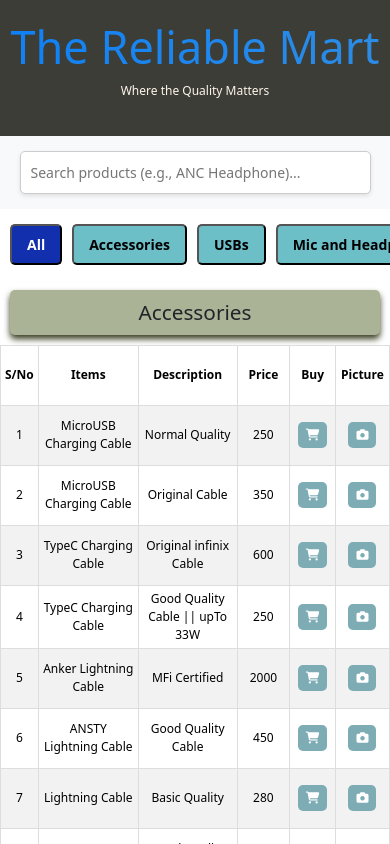
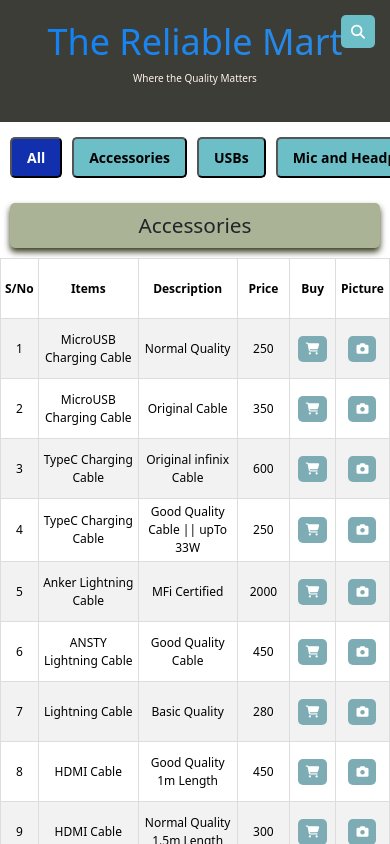
Before and after one commit to TheReliableMart/ItemList, a React (Vite) app: page / in a window 390 px wide. Shown: the top 844 px of the page. Built offline with nearby package versions, Linux system fonts and the light colour scheme.

Commit message:
search bar shortened

```diff
--- a/src/App.jsx
+++ b/src/App.jsx
@@ -1,18 +1,18 @@
 
-
-
-
+// // App.jsx
 // import React, { useState, useEffect } from 'react';
 // import 'bootstrap/dist/css/bootstrap.min.css';
 // import Header from './components/Header';
 // import ProductTable from './components/ProductTable';
 // import Footer from './components/Footer';
 // import ProductButtons from './components/ProductButtons';
+// import SearchBar from './components/SearchBar'; // Added import for SearchBar
 // import styles from './App.module.css';
 
 // const App = () => {
 //   const [selectedCategory, setSelectedCategory] = useState('all');
 //   const [applyDiscountToAll, setApplyDiscountToAll] = useState(false);
+//   const [searchTerm, setSearchTerm] = useState(''); // Added state for searchTerm
 
 //   useEffect(() => {
 //     const checkDiscountPeriod = () => {
@@ -39,6 +39,7 @@
 //   return (
 //     <div className={styles.container}>
 //       <Header />
+//       <SearchBar searchTerm={searchTerm} setSearchTerm={setSearchTerm} /> {/* Added SearchBar component */}
 
 //       <main className={styles.content}>
 //         <div className="col-12">
@@ -51,6 +52,7 @@
 //           <ProductTable
 //             selectedCategory={selectedCategory}
 //             applyDiscountToAll={applyDiscountToAll}
+//             searchTerm={searchTerm} /* Passed searchTerm to ProductTable */
 //           />
 //         </div>
 //       </main>
@@ -73,13 +75,13 @@ import Header from './components/Header';
 import ProductTable from './components/ProductTable';
 import Footer from './components/Footer';
 import ProductButtons from './components/ProductButtons';
-import SearchBar from './components/SearchBar'; // Added import for SearchBar
 import styles from './App.module.css';
 
 const App = () => {
   const [selectedCategory, setSelectedCategory] = useState('all');
   const [applyDiscountToAll, setApplyDiscountToAll] = useState(false);
-  const [searchTerm, setSearchTerm] = useState(''); // Added state for searchTerm
+  const [searchTerm, setSearchTerm] = useState('');
+  const [isSearchOpen, setIsSearchOpen] = useState(false); // Added to manage search bar state
 
   useEffect(() => {
     const checkDiscountPeriod = () => {
@@ -87,7 +89,6 @@ const App = () => {
       const discountStart = new Date(now.getFullYear(), 10, 11, 0, 0); // Nov 11, 12:00 PM
       const discountEnd = new Date(now.getFullYear(), 10, 12, 0, 0); // Nov 11, 11:59 PM
 
-      // Apply discount only within this period
       if (now >= discountStart && now <= discountEnd) {
         setApplyDiscountToAll(true);
       } else {
@@ -96,34 +97,39 @@ const App = () => {
     };
 
     checkDiscountPeriod();
-
-    // Check every minute to update discount status
     const intervalId = setInterval(checkDiscountPeriod, 60000);
 
-    return () => clearInterval(intervalId); // Cleanup interval on unmount
+    return () => clearInterval(intervalId);
   }, []);
+
+  // Function to close search bar
+  const closeSearchBar = () => {
+    setIsSearchOpen(false);
+  };
 
   return (
     <div className={styles.container}>
-      <Header />
-      <SearchBar searchTerm={searchTerm} setSearchTerm={setSearchTerm} /> {/* Added SearchBar component */}
-
+      <Header
+        searchTerm={searchTerm}
+        setSearchTerm={setSearchTerm}
+        isSearchOpen={isSearchOpen}
+        setIsSearchOpen={setIsSearchOpen}
+      />
       <main className={styles.content}>
         <div className="col-12">
           <ProductButtons
             onSelectCategory={setSelectedCategory}
             selectedCategory={selectedCategory}
             applyDiscountToAll={applyDiscountToAll}
+            closeSearchBar={closeSearchBar} // Pass callback to ProductButtons
           />
-
           <ProductTable
             selectedCategory={selectedCategory}
             applyDiscountToAll={applyDiscountToAll}
-            searchTerm={searchTerm} /* Passed searchTerm to ProductTable */
+            searchTerm={searchTerm}
           />
         </div>
       </main>
-
       <footer className={styles.footer}>
         <Footer />
       </footer>
--- a/src/components/Header.jsx
+++ b/src/components/Header.jsx
@@ -1,11 +1,58 @@
-import React from 'react';
-import styles from './Header.module.css'; // Assuming you're using CSS Modules
+// import React from 'react';
+// import styles from './Header.module.css'; // Assuming you're using CSS Modules
 
-function Header() {
+// function Header() {
+//   return (
+//     <header className={styles.header}>
+//       <h1 className={styles.brandName}>The Reliable Mart</h1>
+//       <p className={styles.description}>Where the Quality Matters</p>
+//     </header>
+//   );
+// }
+
+// export default Header;
+
+
+
+import React, { useEffect } from 'react';
+import styles from './Header.module.css';
+import searchStyles from './SearchBar.module.css';
+import '@fortawesome/fontawesome-free/css/all.min.css';
+
+function Header({ searchTerm, setSearchTerm, isSearchOpen, setIsSearchOpen }) {
+  const toggleSearch = () => {
+    setIsSearchOpen(!isSearchOpen);
+  };
+
+  useEffect(() => {
+    const handleScroll = () => {
+      if (window.innerWidth <= 768 && isSearchOpen) {
+        setIsSearchOpen(false);
+      }
+    };
+
+    window.addEventListener('scroll', handleScroll);
+    return () => window.removeEventListener('scroll', handleScroll);
+  }, [isSearchOpen, setIsSearchOpen]);
+
   return (
     <header className={styles.header}>
       <h1 className={styles.brandName}>The Reliable Mart</h1>
       <p className={styles.description}>Where the Quality Matters</p>
+      <div className={styles.searchContainer}>
+        <button onClick={toggleSearch} className={styles.searchButton}>
+          <i className="fas fa-search"></i>
+        </button>
+        {isSearchOpen && (
+          <input
+            type="text"
+            placeholder="Search products (e.g., ANC Headphone)..."
+            value={searchTerm}
+            onChange={(e) => setSearchTerm(e.target.value)}
+            className={`${searchStyles.searchInput} ${isSearchOpen ? searchStyles.expand : ''}`}
+          />
+        )}
+      </div>
     </header>
   );
 }
--- a/src/components/Header.module.css
+++ b/src/components/Header.module.css
@@ -4,6 +4,7 @@
   padding: 20px 0;
   background-color: #3C3D37;
   width: 100vw;
+  position: relative;
 }
 
 .brandName {
@@ -20,8 +21,36 @@
   font-size: 12px;
   color: #FFF4EA;
   opacity: 0;
-  animation: pump 2s ease-out forwards ;
-  animation-delay: 1.5s; /* Delays until the brand name is halfway */
+  animation: pump 2s ease-out forwards;
+  animation-delay: 1.5s;
+}
+
+.searchContainer {
+  position: absolute;
+  top: 20px;
+  right: 20px;
+  display: flex;
+  align-items: center;
+}
+
+.searchButton {
+  background-color: #6CBEC7;
+  border: none;
+  border-radius: 5px;
+  padding: 8px 12px;
+  cursor: pointer;
+  color: white;
+  font-size: 16px;
+  transition: background-color 0.3s ease;
+}
+
+.searchButton:hover {
+  background-color: #0057b3c9;
+}
+
+.searchButton:focus {
+  outline: none;
+  box-shadow: 0 0 5px rgba(0, 123, 255, 0.5);
 }
 
 /* Gradient Slide Animation */
@@ -64,3 +93,44 @@
     opacity: 1;
   }
 }
+
+/* Responsive styles */
+@media (max-width: 768px) {
+  .brandName {
+    font-size: 36px;
+  }
+
+  .description {
+    font-size: 10px;
+  }
+
+  .searchContainer {
+    top: 15px;
+    right: 15px;
+  }
+
+  .searchButton {
+    padding: 6px 10px;
+    font-size: 14px;
+  }
+}
+
+@media (max-width: 480px) and (orientation: landscape) {
+  .brandName {
+    font-size: 30px;
+  }
+
+  .description {
+    font-size: 8px;
+  }
+
+  .searchContainer {
+    top: 10px;
+    right: 10px;
+  }
+
+  .searchButton {
+    padding: 5px 8px;
+    font-size: 12px;
+  }
+}
--- a/src/components/ProductButtons.jsx
+++ b/src/components/ProductButtons.jsx
@@ -53,7 +53,6 @@
 
 
 
-// ProductButtons.jsx
 import React, { useState } from 'react';
 import styles from './ProductButtons.module.css';
 
@@ -70,13 +69,13 @@ const categories = [
   { name: 'Sports', id: 'sports' },
 ];
 
-const ProductButtons = ({ onSelectCategory }) => {
-  const [selectedCategory, setSelectedCategory] = useState('all');
+const ProductButtons = ({ onSelectCategory, selectedCategory, applyDiscountToAll, closeSearchBar }) => {
+  const [currentCategory, setCurrentCategory] = useState('all');
 
   const handleCategoryClick = (id) => {
-    setSelectedCategory(id);
+    setCurrentCategory(id);
     onSelectCategory(id);
-    // Scroll to the category section smoothly
+    closeSearchBar(); // Close search bar when a category is clicked
     const element = document.getElementById(id);
     if (element) {
       element.scrollIntoView({ behavior: 'smooth' });
@@ -90,7 +89,7 @@ const ProductButtons = ({ onSelectCategory }) => {
           key={category.id}
           onClick={() => handleCategoryClick(category.id)}
           className={`${styles.customButton} ${
-            selectedCategory === category.id ? styles.activeButton : ''
+            currentCategory === category.id ? styles.activeButton : ''
           }`}
         >
           {category.name}
--- a/src/components/SearchBar.module.css
+++ b/src/components/SearchBar.module.css
@@ -1,43 +1,58 @@
-/* SearchBar.module.css */
-.searchContainer {
-  display: flex;
-  justify-content: center;
-  padding: 15px 0;
-  background-color: #f8f9fa; /* Light background to match store theme */
-  width: 100vw;
-}
-
 .searchInput {
-  width: 50%;
+  width: 0;
   max-width: 600px;
   padding: 12px 15px;
   font-size: 16px;
-  border: 1px solid #ccc;
+  border: 2px solid #6CBEC7; /* Added themed border */
   border-radius: 5px;
-  box-shadow: 0 2px 4px rgba(0, 0, 0, 0.1);
-  transition: all 0.3s ease;
+  box-shadow: 0 2px 4px rgba(0, 0, 0, 0.2); /* Slightly stronger shadow for boundary */
+  background-color: #f8f9fa; /* Light background to match theme */
+  position: absolute;
+  top: 50px; /* Adjusted to be slightly higher, overlapping description on mobile */
+  right: 20px;
+  opacity: 0;
+  transition: width 0.4s ease, opacity 0.4s ease;
+}
+
+.searchInput.expand {
+  width: 30vw; /* 30% width for PC */
+  opacity: 1;
 }
 
 .searchInput:focus {
   outline: none;
-  border-color: #6CBEC7;
-  box-shadow: 0 0 8px rgba(108, 190, 199, 0.5);
+  border-color: #1230AE; /* Darker blue on focus to match active button theme */
+  box-shadow: 0 0 8px rgba(18, 48, 174, 0.5);
 }
 
 /* Mobile screens */
 @media (max-width: 768px) {
   .searchInput {
-    width: 90%;
+    padding: 10px;
     font-size: 14px;
-    padding: 10px;
+    top: 45px; /* Moved higher to overlap description but not title */
+    right: 15px;
+    border: 2px solid #6CBEC7;
+    background-color: #f8f9fa;
+  }
+
+  .searchInput.expand {
+    width: 70vw; /* 70% width for mobile */
   }
 }
 
 /* Mobile landscape */
 @media (max-width: 480px) and (orientation: landscape) {
   .searchInput {
-    width: 80%;
+    padding: 8px;
     font-size: 12px;
-    padding: 8px;
+    top: 40px; /* Slightly higher for landscape */
+    right: 10px;
+    border: 2px solid #6CBEC7;
+    background-color: #f8f9fa;
+  }
+
+  .searchInput.expand {
+    width: 70vw; /* Maintain 70% width for mobile landscape */
   }
 }
```
